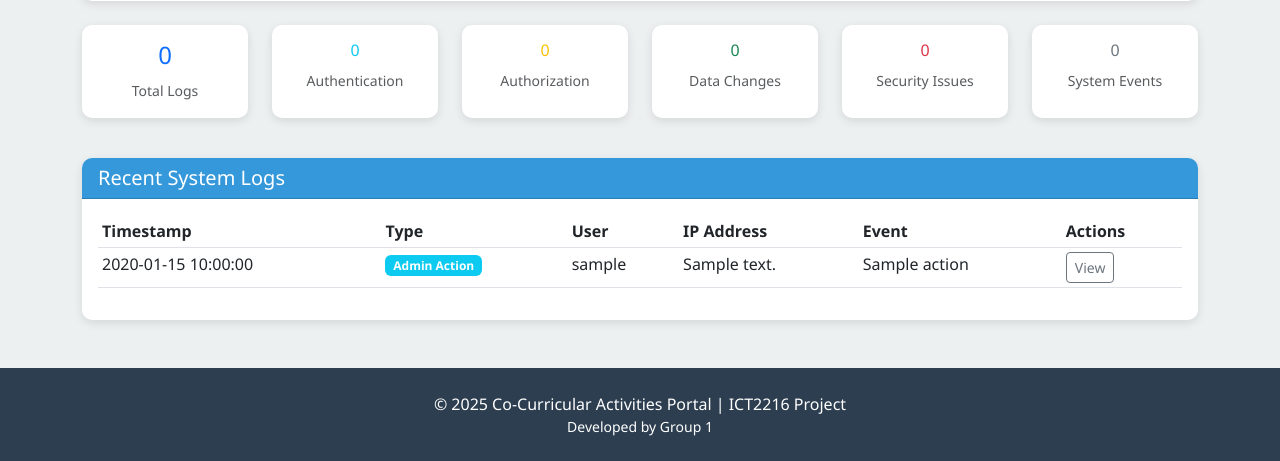
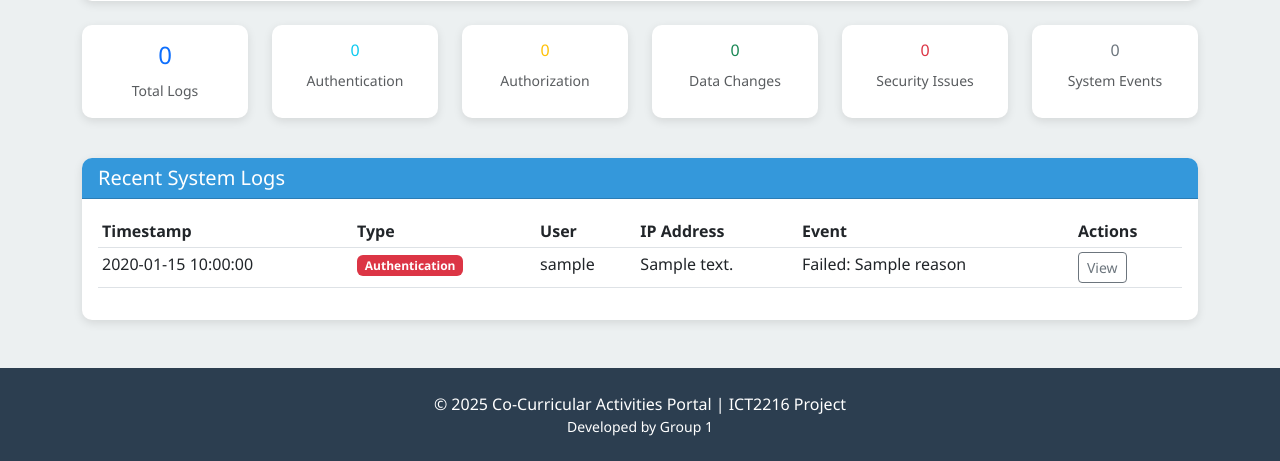
Before and after one commit to glenngx/ICT2216-Group1-CCAPortal, a Flask app: template templates/admin_logs.html in a window 1280 px wide. Shown: the part 536-997 px from the top of the page. Run offline with Flask 3, Linux system fonts and the light colour scheme; the template is opened without the code that fills it: most values are stand-ins (such as "Sample title", 1, 10 or a date in 2020); parts of the project's set-up code (start-up, migrations or seed data) failed here and were passed over; some libraries are stand-ins or nearby versions.

Commit message:
back to the first version of admin logging

```diff
--- a/templates/admin_logs.html
+++ b/templates/admin_logs.html
@@ -139,37 +139,37 @@
                                 </thead>
                                 <tbody>
                                     {% if logs %}
-                                    {% for log_type, log, user in logs %}
+                                        {% for log, user in logs %}
                                             <tr>
                                                 <td>{{ log.Timestamp.strftime('%Y-%m-%d %H:%M:%S') }}</td>
                                                 <td>
-                                            {% if log_type == 'auth' %}
-                                                <span class="badge {% if log.Success %}bg-success{% else %}bg-danger{% endif %}">Authentication</span>
+                                                    <span class="badge {% if log.Success %}bg-success{% else %}bg-danger{% endif %}">
+                                                        Authentication
+                                                    </span>
+                                                </td>
+                                                <td>
+                                                    {% if user %}
+                                                        {{ user.Username }}
                                                     {% else %}
-                                                <span class="badge bg-info">Admin Action</span>
+                                                        {{ log.Username }}
                                                     {% endif %}
                                                 </td>
-                                        <td>{{ user.Username if user else log.Username or 'Unknown' }}</td>
                                                 <td>{{ log.IPAddress or 'N/A' }}</td>
                                                 <td>
-                                            {% if log_type == 'auth' %}
                                                     {% if log.Success %}
                                                         Login success
                                                     {% else %}
                                                         Failed: {{ log.Reason }}
-                                                {% endif %}
-                                            {% else %}
-                                                {{ log.Action }}
                                                     {% endif %}
                                                 </td>
                                                 <td>
                                                     <button class="btn btn-sm btn-outline-secondary" data-bs-toggle="modal"
                                                             data-bs-target="#logDetailModal"
                                                             data-timestamp="{{ log.Timestamp }}"
-                                                    data-log-type="{% if log_type == 'auth' %}Authentication{% else %}Admin Action{% endif %}"
-                                                    data-user="{{ user.Username if user else log.Username or 'Unknown' }}"
+                                                            data-log-type="Authentication"
+                                                            data-user="{{ user.Username if user else log.Username }}"
                                                             data-ip="{{ log.IPAddress }}"
-                                                    data-message="{% if log_type == 'auth' %}{{ log.Reason or 'Login success' }}{% else %}{{ log.Action }}{% endif %}"
+                                                            data-message="{{ log.Reason or 'Login success' }}"
                                                             data-agent="{{ request.headers.get('User-Agent', '-') }}">
                                                         View
                                                     </button>
@@ -180,7 +180,7 @@
                                         <tr>
                                             <td colspan="6" class="text-center text-muted py-4">
                                                 <i class="bi bi-inbox fs-1 d-block mb-2"></i>
-                                            No system logs available.
+                                                No login logs available.
                                             </td>
                                         </tr>
                                     {% endif %}
--- a/templates/header.html
+++ b/templates/header.html
@@ -42,9 +42,7 @@
                         <a class="nav-link {{ 'active' if active_page == 'view_all_polls' else '' }}" href="{{ url_for('admin_routes.view_all_polls') }}">View Polls</a>
                     </li>
                     <li class="nav-item">
-                        <!--<a class="nav-link {{ 'active' if active_page == 'logs' else '' }}" href="{{ url_for('admin_routes.view_logs') }}">System Logs</a> -->
-                            <a class="nav-link {{ 'active' if active_page == 'logs' else '' }}" href="{{ url_for('admin_routes.view_combined_logs') }}">System Logs</a>
-
+                        <a class="nav-link {{ 'active' if active_page == 'logs' else '' }}" href="{{ url_for('admin_routes.view_logs') }}">System Logs</a>
                     </li>
                 </ul>
             </div>
```
Also changed, not shown: application/admin_routes.py (+5 -20 lines). Lines whose indentation alone changed are shown as unchanged.
